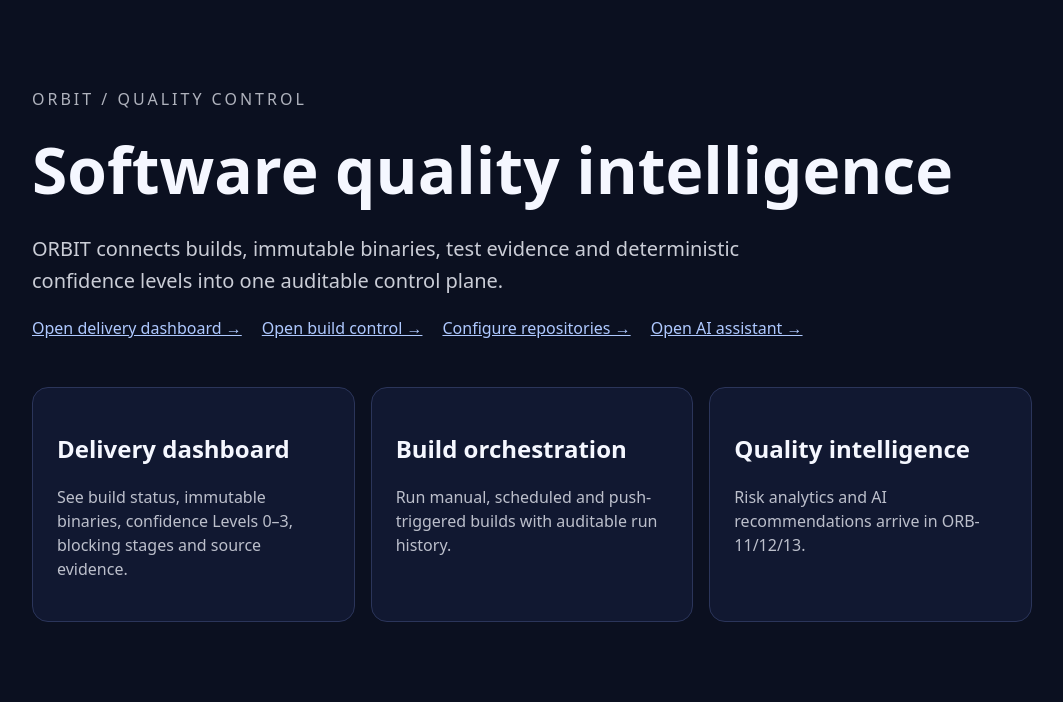
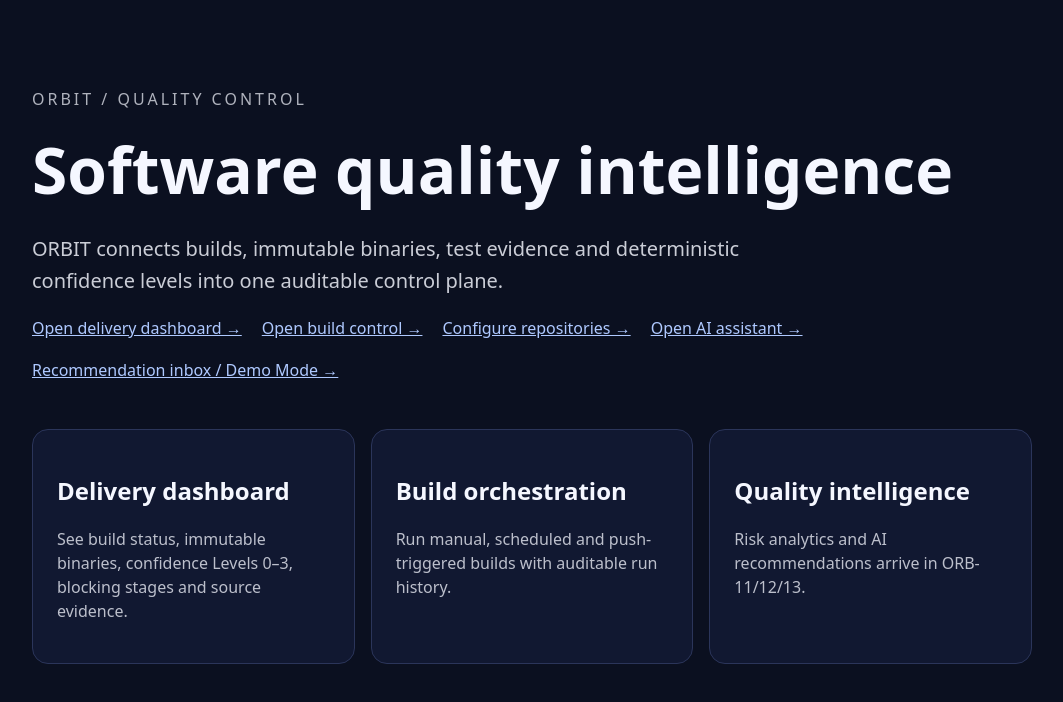
Before and after one commit to ekdahlcarl-dev/orbit, a Next.js app: page / in a window 1280 px wide. Shown: the top 702 px of the page, without its empty margins (108-1171 px from the left). Built offline with nearby package versions, Linux system fonts and the light colour scheme.

Commit message:
ORB-13 link recommendation inbox and demo mode from home

```diff
--- a/src/app/page.tsx
+++ b/src/app/page.tsx
@@ -19,6 +19,7 @@ export default function Home() {
         <Link href="/builds" style={{ color: "#afc9ff" }}>Open build control →</Link>
         <Link href="/repositories" style={{ color: "#afc9ff" }}>Configure repositories →</Link>
         <Link href="/assistant" style={{ color: "#afc9ff" }}>Open AI assistant →</Link>
+        <Link href="/recommendations" style={{ color: "#afc9ff" }}>Recommendation inbox / Demo Mode →</Link>
       </div>
       <section style={{ display: "grid", gridTemplateColumns: "repeat(auto-fit,minmax(220px,1fr))", gap: 16, marginTop: 48 }}>
         {cards.map(([title, text]) => (
```
